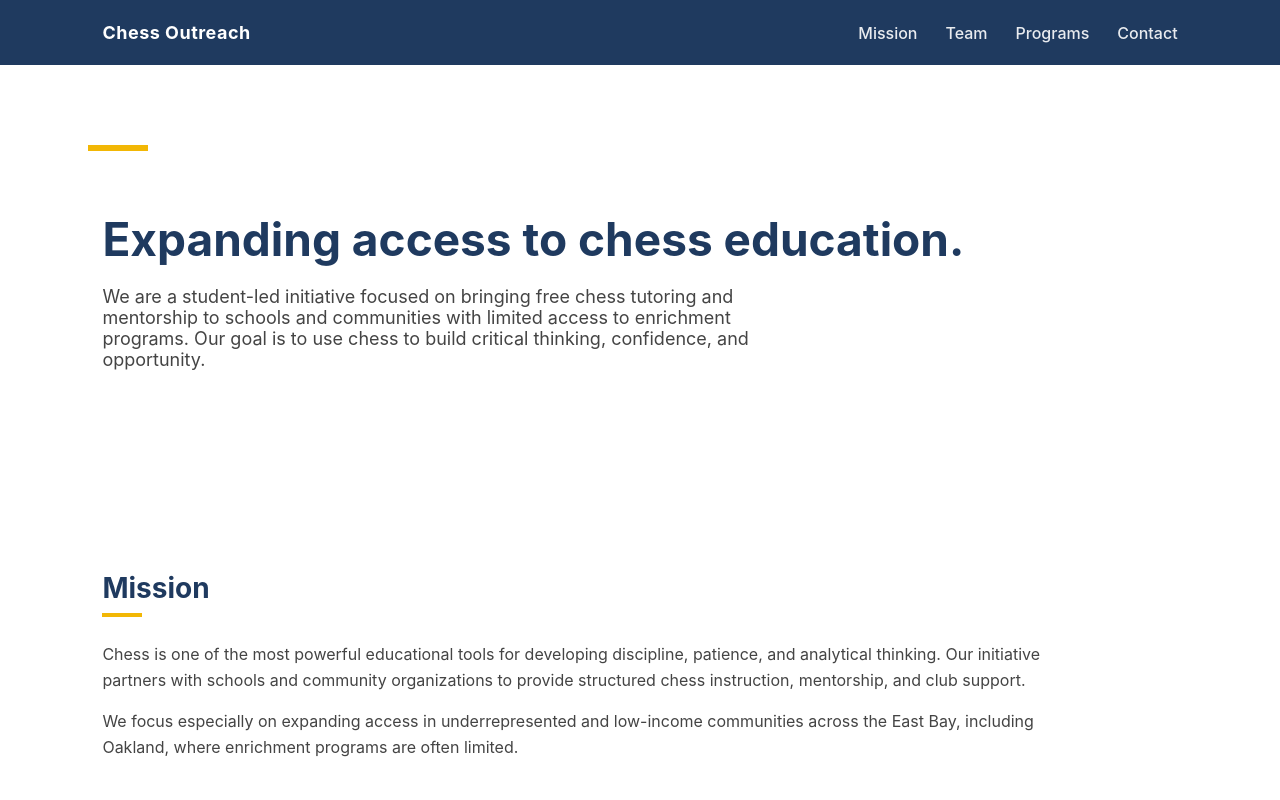
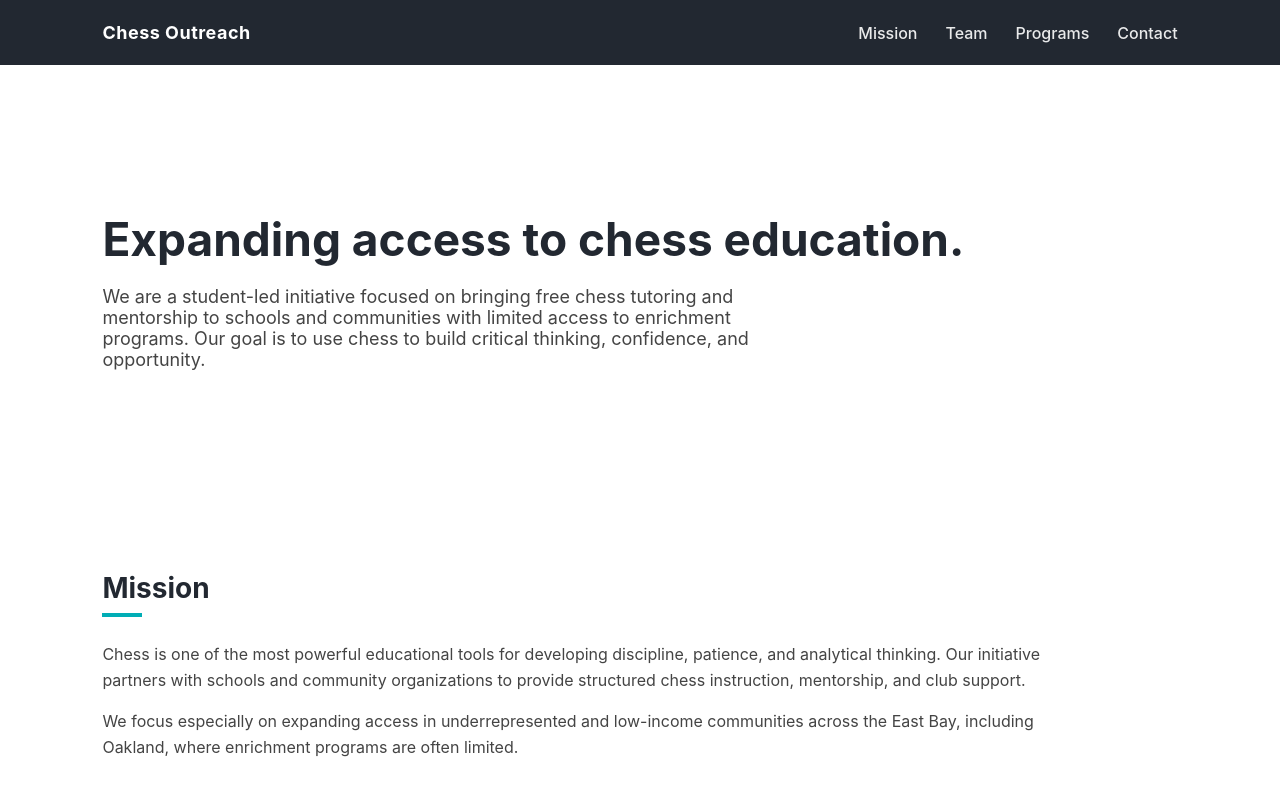
Before and after one commit to glitching-pineapple/Chess.github.io, a plain HTML site: page index.html in a window 1280 px wide. Shown: the top 800 px of the page. Drawn offline with Linux system fonts and the light colour scheme.

Commit message:
Update index.html

```diff
--- a/index.html
+++ b/index.html
@@ -8,10 +8,12 @@
 <style>
 
 :root{
---navy:#1f3a5f;
---gold:#f2b705;
---light:#f8fafc;
+--dark:#222831;
+--mid:#393E46;
+--accent:#00ADB5;
+--light:#EEEEEE;
 }
+
 
 body{
 margin:0;
@@ -27,7 +29,7 @@ display:flex;
 justify-content:space-between;
 align-items:center;
 padding:22px 8%;
-background:var(--navy);
+background:var(--dark);
 color:white;
 }
 
@@ -53,7 +55,7 @@ opacity:.9;
 }
 
 nav a:hover{
-color:var(--gold);
+color:var(--accent);
 opacity:1;
 }
 
@@ -79,7 +81,7 @@ background:var(--gold);
 font-size:46px;
 line-height:1.15;
 margin-bottom:20px;
-color:var(--navy);
+color:var(--dark);
 }
 
 .hero p{
@@ -98,7 +100,7 @@ max-width:1000px;
 .section h2{
 font-size:28px;
 margin-bottom:25px;
-color:var(--navy);
+color:var(--dark);
 position:relative;
 }
 
@@ -107,7 +109,7 @@ content:"";
 display:block;
 width:40px;
 height:4px;
-background:var(--gold);
+background:var(--accent);
 margin-top:8px;
 }
 
@@ -172,7 +174,7 @@ max-width:700px;
 
 footer{
 padding:30px 8%;
-background:var(--navy);
+background:var(--dark);
 color:white;
 font-size:14px;
 }
```
